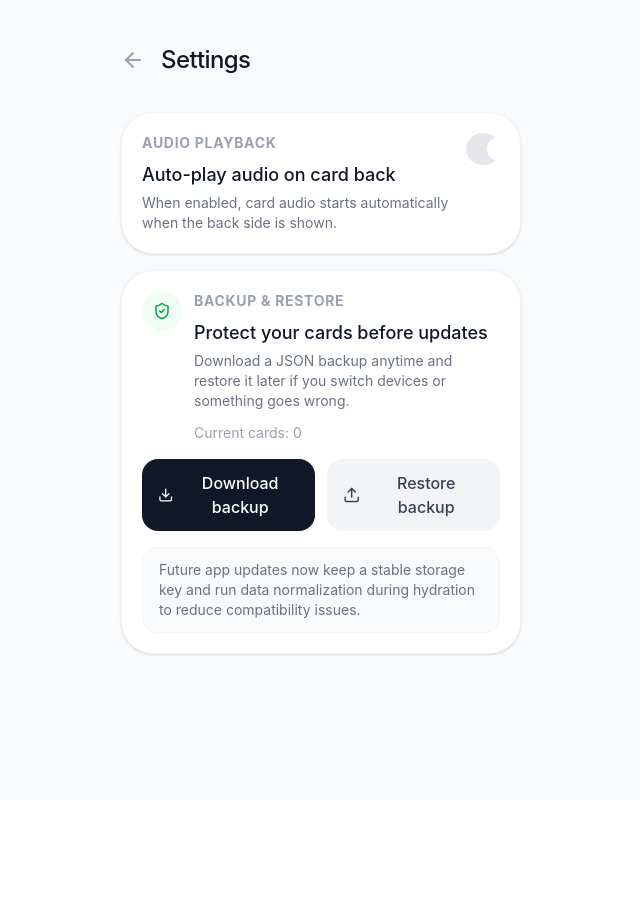
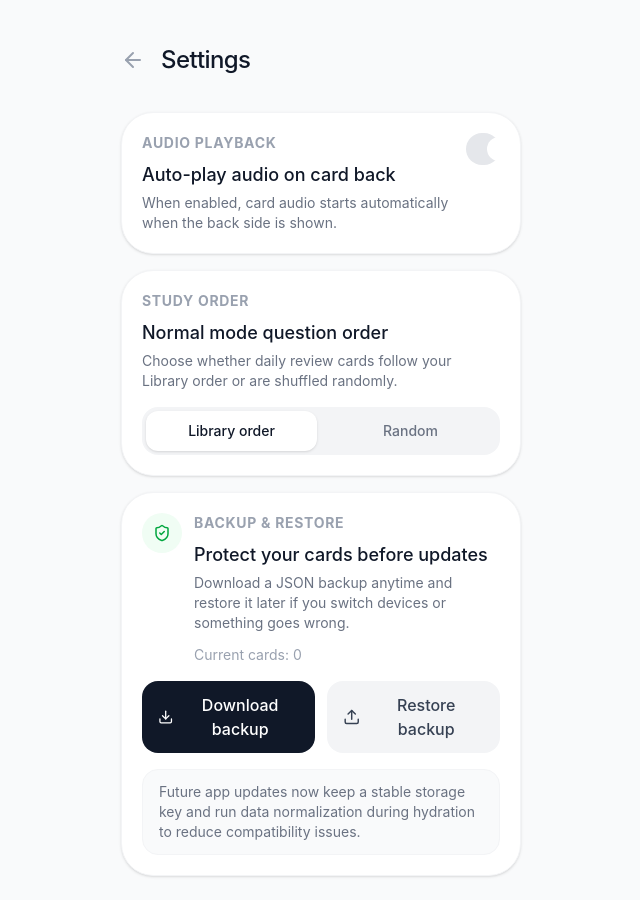
Before and after one commit to Josh-Temple/Engrave, a React (Vite) app: page / in a window 1280 px wide. Both pictures are taken after a click on the button 820 px from the left and 68 px from the top of the page. Shown: the whole page, without its empty margins (319-959 px from the left). Before the commit the page ends 800 px from the top, so only its background shows below. Built offline with nearby package versions, Linux system fonts and the light colour scheme.

Commit message:
Add card ordering controls and configurable study order

```diff
--- a/src/components/Card.tsx
+++ b/src/components/Card.tsx
@@ -224,6 +224,7 @@ export function Flashcard({
                 setMemoDrawerState(downward ? 'closed' : 'peek');
               }
             }}
+            initial={{ y: expandedHeight + 20 }}
             animate={{ y: getDrawerY() }}
             transition={{ type: 'spring', stiffness: 420, damping: 38, mass: 0.55 }}
             className="absolute inset-x-0 bottom-0 rounded-t-3xl bg-white border-t border-gray-100 shadow-[0_-8px_30px_rgba(0,0,0,0.15)]"
--- a/src/components/Home.tsx
+++ b/src/components/Home.tsx
@@ -9,6 +9,7 @@ export function Home({ onNavigate }: { onNavigate: (v: View, itemId?: string) =>
   const items = useStore((s) => s.items);
   const getDueItems = useStore((s) => s.getDueItems);
   const deleteItem = useStore((s) => s.deleteItem);
+  const moveItem = useStore((s) => s.moveItem);
 
   const [itemToDelete, setItemToDelete] = useState<string | null>(null);
 
@@ -46,7 +47,7 @@ export function Home({ onNavigate }: { onNavigate: (v: View, itemId?: string) =>
       </div>
 
       <div className="space-y-4 flex-1">
-        {items.map((item) => (
+        {items.map((item, index) => (
           <ItemCard
             key={item.id}
             item={item}
@@ -54,6 +55,10 @@ export function Home({ onNavigate }: { onNavigate: (v: View, itemId?: string) =>
             onEdit={() => onNavigate('edit', item.id)}
             onDelete={() => setItemToDelete(item.id)}
             onPractice={() => onNavigate('practice', item.id)}
+            onMoveUp={() => moveItem(item.id, 'up')}
+            onMoveDown={() => moveItem(item.id, 'down')}
+            canMoveUp={index > 0}
+            canMoveDown={index < items.length - 1}
           />
         ))}
 
--- a/src/components/ItemCard.tsx
+++ b/src/components/ItemCard.tsx
@@ -1,5 +1,5 @@
 import React from 'react';
-import { Pencil, Trash2, BookOpen, Volume2 } from 'lucide-react';
+import { Pencil, Trash2, BookOpen, Volume2, ArrowUp, ArrowDown } from 'lucide-react';
 import { MemoryItem } from '../store/useStore';
 import { cn } from '../lib/utils';
 
@@ -9,37 +9,29 @@ interface ItemCardProps {
   onEdit: () => void;
   onDelete: () => void;
   onPractice: () => void;
+  onMoveUp: () => void;
+  onMoveDown: () => void;
+  canMoveUp: boolean;
+  canMoveDown: boolean;
 }
 
-export const ItemCard: React.FC<ItemCardProps> = ({ item, isDue, onEdit, onDelete, onPractice }) => {
+export const ItemCard: React.FC<ItemCardProps> = ({
+  item,
+  isDue,
+  onEdit,
+  onDelete,
+  onPractice,
+  onMoveUp,
+  onMoveDown,
+  canMoveUp,
+  canMoveDown,
+}) => {
   // Combine segments into a plain text preview
   const previewText = item.segments.map(seg => seg[0]).join('');
 
   return (
-    <div className="bg-white p-6 rounded-[2rem] shadow-sm border border-gray-100 flex flex-col gap-4 relative group">
-      <div className="absolute top-6 right-6 flex gap-3">
-        <button
-          onClick={onPractice}
-          className="text-gray-300 hover:text-indigo-600 transition-colors"
-          title="Practice Mode"
-        >
-          <BookOpen size={20} />
-        </button>
-        <button
-          onClick={onEdit}
-          className="text-gray-300 hover:text-gray-900 transition-colors"
-        >
-          <Pencil size={20} />
-        </button>
-        <button
-          onClick={onDelete}
-          className="text-gray-300 hover:text-red-500 transition-colors"
-        >
-          <Trash2 size={20} />
-        </button>
-      </div>
-
-      <div className="pr-16">
+    <div className="bg-white p-6 rounded-[2rem] shadow-sm border border-gray-100 flex flex-col gap-4 group">
+      <div>
         <h2 className="text-lg font-medium text-gray-900 truncate">{item.source}</h2>
         <p className="text-sm text-gray-400 truncate mt-1">{previewText}</p>
         {item.audioDataUrl && (
@@ -66,6 +58,54 @@ export const ItemCard: React.FC<ItemCardProps> = ({ item, isDue, onEdit, onDelet
           <span className="ml-auto w-2 h-2 rounded-full bg-red-500" />
         )}
       </div>
+
+      <div className="pt-1 border-t border-gray-100 flex items-center justify-between gap-3 flex-wrap">
+        <div className="flex items-center gap-2">
+          <button
+            onClick={onMoveUp}
+            disabled={!canMoveUp}
+            className="w-9 h-9 rounded-full bg-gray-50 text-gray-400 hover:text-gray-900 hover:bg-gray-100 disabled:opacity-35 disabled:cursor-not-allowed transition-colors inline-flex items-center justify-center"
+            title="Move card up"
+            aria-label="Move card up"
+          >
+            <ArrowUp size={16} />
+          </button>
+          <button
+            onClick={onMoveDown}
+            disabled={!canMoveDown}
+            className="w-9 h-9 rounded-full bg-gray-50 text-gray-400 hover:text-gray-900 hover:bg-gray-100 disabled:opacity-35 disabled:cursor-not-allowed transition-colors inline-flex items-center justify-center"
+            title="Move card down"
+            aria-label="Move card down"
+          >
+            <ArrowDown size={16} />
+          </button>
+        </div>
+
+        <div className="flex gap-2 ml-auto">
+          <button
+            onClick={onPractice}
+            className="w-9 h-9 rounded-full bg-gray-50 text-gray-400 hover:text-indigo-600 hover:bg-indigo-50 transition-colors inline-flex items-center justify-center"
+            title="Practice Mode"
+            aria-label="Open practice mode"
+          >
+            <BookOpen size={17} />
+          </button>
+          <button
+            onClick={onEdit}
+            className="w-9 h-9 rounded-full bg-gray-50 text-gray-400 hover:text-gray-900 hover:bg-gray-100 transition-colors inline-flex items-center justify-center"
+            aria-label="Edit card"
+          >
+            <Pencil size={17} />
+          </button>
+          <button
+            onClick={onDelete}
+            className="w-9 h-9 rounded-full bg-gray-50 text-gray-400 hover:text-red-500 hover:bg-red-50 transition-colors inline-flex items-center justify-center"
+            aria-label="Delete card"
+          >
+            <Trash2 size={17} />
+          </button>
+        </div>
+      </div>
     </div>
   );
 }
--- a/src/components/Settings.tsx
+++ b/src/components/Settings.tsx
@@ -10,6 +10,7 @@ const formatTimestamp = (date: Date) => {
 
 export function Settings({ onNavigate }: { onNavigate: (v: View) => void }) {
   const autoPlayAudioOnBack = useStore((s) => s.settings.autoPlayAudioOnBack);
+  const reviewOrder = useStore((s) => s.settings.reviewOrder);
   const updateSettings = useStore((s) => s.updateSettings);
   const itemsCount = useStore((s) => s.items.length);
   const exportBackup = useStore((s) => s.exportBackup);
@@ -91,6 +92,35 @@ export function Settings({ onNavigate }: { onNavigate: (v: View) => void }) {
           </div>
         </div>
 
+        <div className="bg-white rounded-[2rem] border border-gray-100 p-5 shadow-sm">
+          <p className="text-sm font-bold uppercase tracking-wider text-gray-400 mb-2">Study Order</p>
+          <h2 className="text-lg font-medium text-gray-900">Normal mode question order</h2>
+          <p className="text-sm text-gray-500 mt-1">
+            Choose whether daily review cards follow your Library order or are shuffled randomly.
+          </p>
+
+          <div className="mt-4 grid grid-cols-2 gap-2 rounded-2xl bg-gray-100 p-1">
+            <button
+              type="button"
+              onClick={() => updateSettings({ reviewOrder: 'listed' })}
+              className={`h-10 rounded-xl text-sm font-medium transition-colors ${
+                reviewOrder === 'listed' ? 'bg-white text-gray-900 shadow-sm' : 'text-gray-500 hover:text-gray-700'
+              }`}
+            >
+              Library order
+            </button>
+            <button
+              type="button"
+              onClick={() => updateSettings({ reviewOrder: 'random' })}
+              className={`h-10 rounded-xl text-sm font-medium transition-colors ${
+                reviewOrder === 'random' ? 'bg-white text-gray-900 shadow-sm' : 'text-gray-500 hover:text-gray-700'
+              }`}
+            >
+              Random
+            </button>
+          </div>
+        </div>
+
         <div className="bg-white rounded-[2rem] border border-gray-100 p-5 shadow-sm space-y-4">
           <div className="flex items-start gap-3">
             <div className="w-10 h-10 rounded-full bg-green-50 text-green-600 flex items-center justify-center shrink-0">
--- a/src/components/Study.tsx
+++ b/src/components/Study.tsx
@@ -1,4 +1,4 @@
-import { useState, useRef, useEffect } from 'react';
+import { useState, useRef, useEffect, useMemo } from 'react';
 import { useStore, Segment, ReviewRating } from '../store/useStore';
 import { Flashcard } from './Card';
 import { View } from '../App';
@@ -85,9 +85,22 @@ export function Study({ onNavigate, practiceItemId }: { onNavigate: (v: View) =>
   const getDueItems = useStore((s) => s.getDueItems);
   const reviewItem = useStore((s) => s.reviewItem);
   const autoPlayAudioOnBack = useStore((s) => s.settings.autoPlayAudioOnBack);
+  const reviewOrder = useStore((s) => s.settings.reviewOrder);
 
   const isPractice = !!practiceItemId;
-  const dueItems = isPractice ? [] : getDueItems();
+  const listedDueItems = isPractice ? [] : getDueItems();
+  const dueKey = listedDueItems.map((item) => item.id).join('|');
+  const dueItems = useMemo(() => {
+    if (isPractice) return [];
+    if (reviewOrder === 'listed') return listedDueItems;
+
+    const shuffled = [...listedDueItems];
+    for (let i = shuffled.length - 1; i > 0; i -= 1) {
+      const j = Math.floor(Math.random() * (i + 1));
+      [shuffled[i], shuffled[j]] = [shuffled[j], shuffled[i]];
+    }
+    return shuffled;
+  }, [dueKey, isPractice, listedDueItems, reviewOrder]);
   const practiceItem = isPractice ? items.find((i) => i.id === practiceItemId) : null;
 
   const currentItem = isPractice ? practiceItem : dueItems[0];
--- a/src/store/useStore.ts
+++ b/src/store/useStore.ts
@@ -21,6 +21,7 @@ export interface MemoryItem {
 
 export interface AppSettings {
   autoPlayAudioOnBack: boolean;
+  reviewOrder: 'listed' | 'random';
 }
 
 export interface BackupPayload {
@@ -39,6 +40,7 @@ interface AppState {
   deleteItem: (id: string) => void;
   updateItem: (id: string, updates: Partial<MemoryItem>) => void;
   reviewItem: (id: string, rating: ReviewRating) => void;
+  moveItem: (id: string, direction: 'up' | 'down') => void;
   getDueItems: () => MemoryItem[];
   updateSettings: (updates: Partial<AppSettings>) => void;
   exportBackup: () => BackupPayload;
@@ -50,6 +52,7 @@ const STORAGE_VERSION = 1;
 
 const defaultSettings = (): AppSettings => ({
   autoPlayAudioOnBack: false,
+  reviewOrder: 'listed',
 });
 
 const normalizeOptionalNote = (value: unknown): string | undefined => {
@@ -104,6 +107,10 @@ const normalizeSettings = (settings: unknown): AppSettings => {
       typeof candidate.autoPlayAudioOnBack === 'boolean'
         ? candidate.autoPlayAudioOnBack
         : defaultSettings().autoPlayAudioOnBack,
+    reviewOrder:
+      candidate.reviewOrder === 'random'
+        ? 'random'
+        : defaultSettings().reviewOrder,
   };
 };
 
@@ -170,6 +177,22 @@ export const useStore = create<AppState>()(
 
       deleteItem: (id) => {
         set((state) => ({ items: state.items.filter((i) => i.id !== id) }));
+      },
+
+      moveItem: (id, direction) => {
+        set((state) => {
+          const currentIndex = state.items.findIndex((item) => item.id === id);
+          if (currentIndex === -1) return state;
+
+          const targetIndex = direction === 'up' ? currentIndex - 1 : currentIndex + 1;
+          if (targetIndex < 0 || targetIndex >= state.items.length) return state;
+
+          const reorderedItems = [...state.items];
+          const [movedItem] = reorderedItems.splice(currentIndex, 1);
+          reorderedItems.splice(targetIndex, 0, movedItem);
+
+          return { items: reorderedItems };
+        });
       },
 
       updateItem: (id, updates) => {
```
Also changed, not shown: 2 other files (tests, documents, lock files or other folders).
